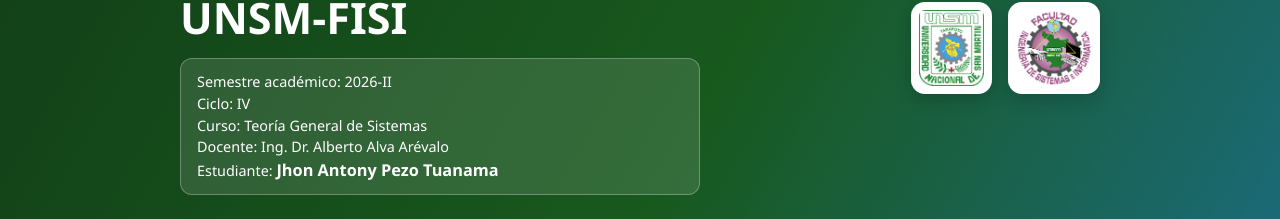
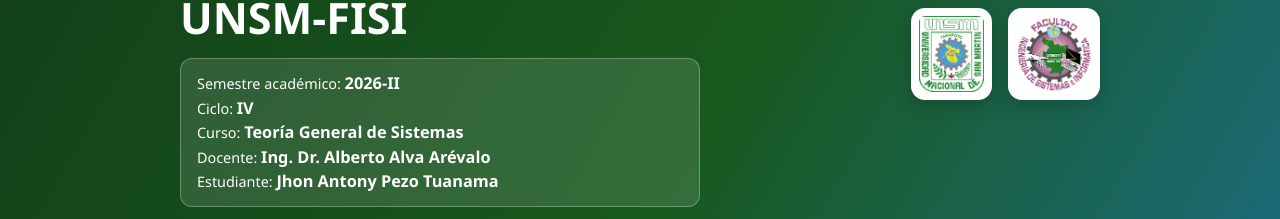
Before and after one commit to miltonpezo1991-png/BLog-UNSM-FISI, a React (Vite) app: page / in a window 1280 px wide. Shown: the part 210-429 px from the top of the page. Built offline with nearby package versions, Linux system fonts and the light colour scheme; no server answers; the database is empty.

Commit message:
Todos los valores del bloque de autor en negrita

```diff
--- a/src/components/Hero.jsx
+++ b/src/components/Hero.jsx
@@ -13,10 +13,18 @@
           </h1>
 
           <div className="autor-box">
-            <p>Semestre académico: {AUTOR.periodo}</p>
-            <p>Ciclo: {AUTOR.ciclo}</p>
-            <p>Curso: {AUTOR.curso}</p>
-            <p>Docente: {AUTOR.docente}</p>
+            <p>
+              Semestre académico: <b>{AUTOR.periodo}</b>
+            </p>
+            <p>
+              Ciclo: <b>{AUTOR.ciclo}</b>
+            </p>
+            <p>
+              Curso: <b>{AUTOR.curso}</b>
+            </p>
+            <p>
+              Docente: <b>{AUTOR.docente}</b>
+            </p>
             <p>
               Estudiante: <b>{AUTOR.nombre}</b>
             </p>
```
